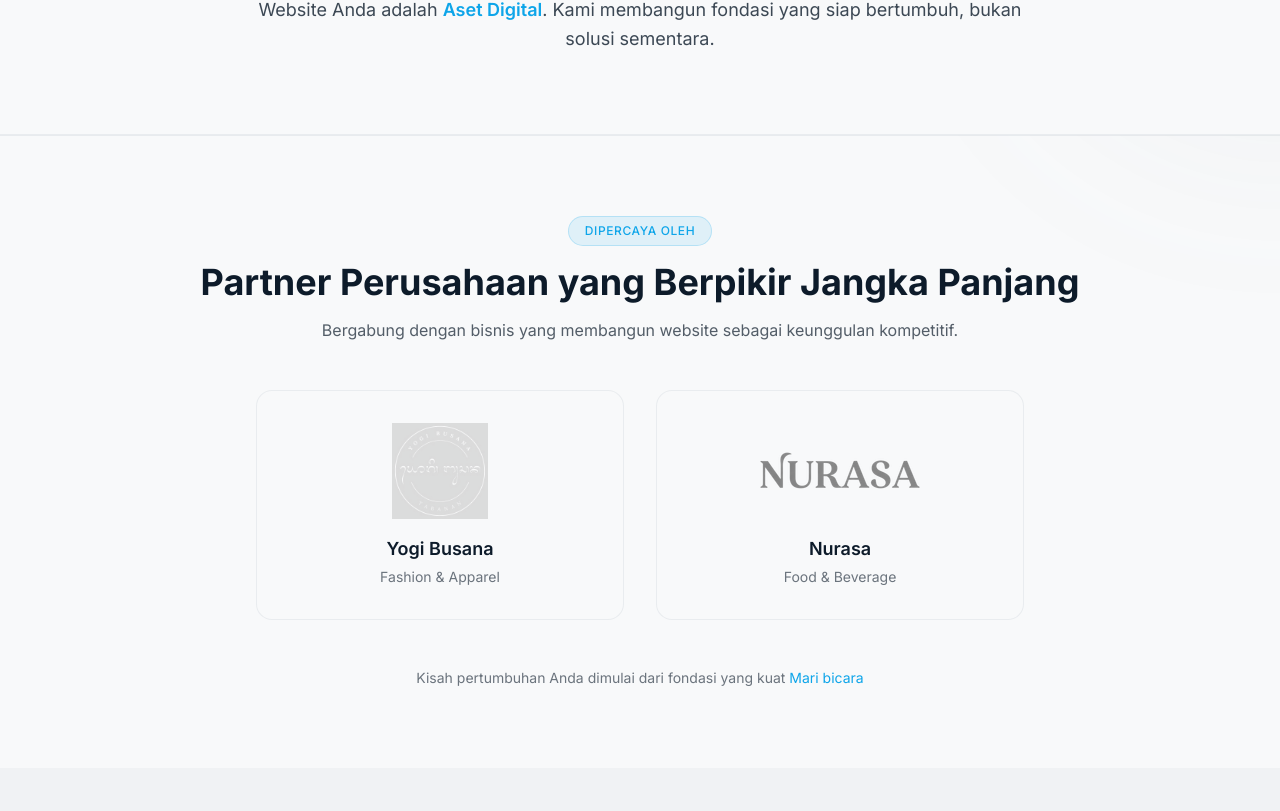
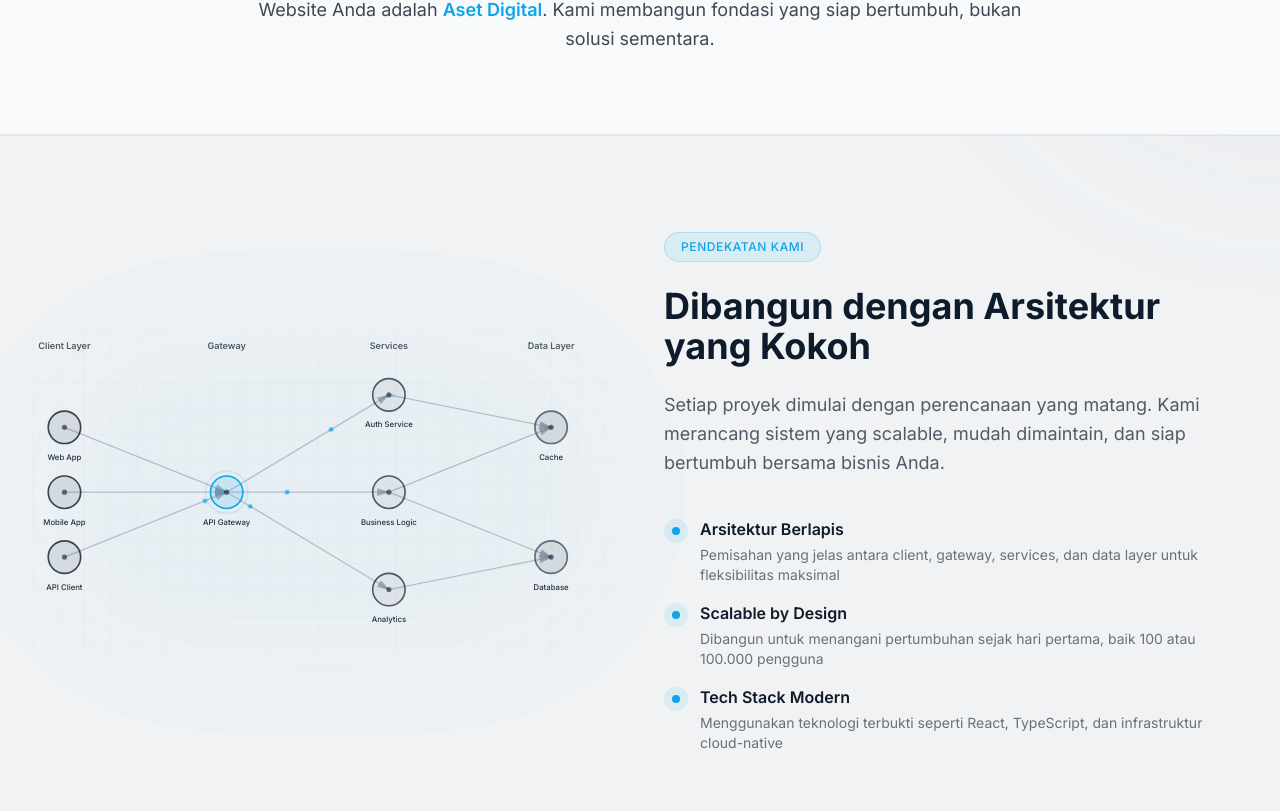
Before and after one commit to pilarlabsid/pilarlabs-landing, a React (Vite) app: page / in a window 1280 px wide. Shown: the part 909-1720 px from the top of the page. Built offline with nearby package versions, Linux system fonts and the light colour scheme.

Commit message:
feat: add How We Build section with architecture diagram

```diff
--- /dev/null
+++ b/src/components/sections/HowWeBuild.tsx
@@ -0,0 +1,82 @@
+import { useTranslation } from 'react-i18next'
+import { Container } from '@/components/layout/Container'
+import { motion } from 'framer-motion'
+import { ArchitectureDiagram } from '@/components/ui/ArchitectureDiagram'
+
+export function HowWeBuild() {
+    const { t } = useTranslation()
+
+    return (
+        <section className="py-24 bg-structural/5 border-y border-structural/10">
+            <Container>
+                <div className="grid lg:grid-cols-2 gap-12 items-center">
+                    {/* Left side - Architecture Diagram */}
+                    <motion.div
+                        initial={{ opacity: 0, x: -30 }}
+                        whileInView={{ opacity: 1, x: 0 }}
+                        viewport={{ once: true }}
+                        transition={{ duration: 0.8, ease: "easeOut" }}
+                        className="relative order-2 lg:order-1"
+                    >
+                        <div className="relative group">
+                            {/* Glow effect behind diagram */}
+                            <div className="absolute inset-0 bg-precision/10 blur-3xl rounded-full opacity-40 group-hover:opacity-60 transition-opacity duration-700" />
+
+                            {/* Interactive Architecture Diagram */}
+                            <div className="relative">
+                                <ArchitectureDiagram />
+                            </div>
+                        </div>
+                    </motion.div>
+
+                    {/* Right side - Content */}
+                    <motion.div
+                        initial={{ opacity: 0, x: 30 }}
+                        whileInView={{ opacity: 1, x: 0 }}
+                        viewport={{ once: true }}
+                        transition={{ duration: 0.8, ease: "easeOut" }}
+                        className="space-y-6 order-1 lg:order-2"
+                    >
+                        <div className="inline-block px-4 py-1.5 rounded-full bg-precision/10 border border-precision/20 text-precision text-xs font-medium uppercase tracking-wider">
+                            {t('howWeBuild.badge')}
+                        </div>
+
+                        <h2 className="text-3xl md:text-4xl font-bold text-calm">
+                            {t('howWeBuild.title')}
+                        </h2>
+
+                        <p className="text-lg text-calm/70 leading-relaxed">
+                            {t('howWeBuild.description')}
+                        </p>
+
+                        {/* Key Points */}
+                        <div className="space-y-4 pt-4">
+                            {(t('howWeBuild.points', { returnObjects: true }) as Array<{ title: string; description: string }>).map((point, index) => (
+                                <motion.div
+                                    key={index}
+                                    initial={{ opacity: 0, y: 10 }}
+                                    whileInView={{ opacity: 1, y: 0 }}
+                                    viewport={{ once: true }}
+                                    transition={{ duration: 0.5, delay: index * 0.1 }}
+                                    className="flex gap-3"
+                                >
+                                    <div className="flex-shrink-0 w-6 h-6 rounded-full bg-precision/10 flex items-center justify-center mt-0.5">
+                                        <div className="w-2 h-2 rounded-full bg-precision" />
+                                    </div>
+                                    <div>
+                                        <h3 className="font-semibold text-calm mb-1">
+                                            {point.title}
+                                        </h3>
+                                        <p className="text-sm text-calm/60">
+                                            {point.description}
+                                        </p>
+                                    </div>
+                                </motion.div>
+                            ))}
+                        </div>
+                    </motion.div>
+                </div>
+            </Container>
+        </section>
+    )
+}
--- a/src/locales/en/translation.json
+++ b/src/locales/en/translation.json
@@ -31,6 +31,25 @@
             "Create an e-commerce platform with seamless checkout",
             "Develop a custom CRM system for my sales team",
             "I want a mobile-responsive website that loads instantly"
+        ]
+    },
+    "howWeBuild": {
+        "badge": "Our Approach",
+        "title": "Built on Solid Architecture",
+        "description": "Every project starts with careful planning. We design systems that are scalable, maintainable, and ready to grow with your business.",
+        "points": [
+            {
+                "title": "Layered Architecture",
+                "description": "Clean separation between client, gateway, services, and data layers for maximum flexibility"
+            },
+            {
+                "title": "Scalable by Design",
+                "description": "Built to handle growth from day one, whether it's 100 or 100,000 users"
+            },
+            {
+                "title": "Modern Tech Stack",
+                "description": "Using proven technologies like React, TypeScript, and cloud-native infrastructure"
+            }
         ]
     },
     "positioning": {
--- a/src/locales/id/translation.json
+++ b/src/locales/id/translation.json
@@ -31,6 +31,25 @@
             "Buat platform e-commerce dengan checkout yang lancar",
             "Kembangkan sistem CRM khusus untuk tim sales saya",
             "Saya mau website mobile-responsive yang loading-nya cepat"
+        ]
+    },
+    "howWeBuild": {
+        "badge": "Pendekatan Kami",
+        "title": "Dibangun dengan Arsitektur yang Kokoh",
+        "description": "Setiap proyek dimulai dengan perencanaan yang matang. Kami merancang sistem yang scalable, mudah dimaintain, dan siap bertumbuh bersama bisnis Anda.",
+        "points": [
+            {
+                "title": "Arsitektur Berlapis",
+                "description": "Pemisahan yang jelas antara client, gateway, services, dan data layer untuk fleksibilitas maksimal"
+            },
+            {
+                "title": "Scalable by Design",
+                "description": "Dibangun untuk menangani pertumbuhan sejak hari pertama, baik 100 atau 100.000 pengguna"
+            },
+            {
+                "title": "Tech Stack Modern",
+                "description": "Menggunakan teknologi terbukti seperti React, TypeScript, dan infrastruktur cloud-native"
+            }
         ]
     },
     "positioning": {
--- a/src/pages/Home.tsx
+++ b/src/pages/Home.tsx
@@ -3,6 +3,7 @@ import { useTranslation } from 'react-i18next'
 import { pageSEO } from '@/config/seo-config'
 import { Hero } from '@/components/sections/Hero'
 import { Positioning } from '@/components/sections/Positioning'
+import { HowWeBuild } from '@/components/sections/HowWeBuild'
 import { TrustedBy } from '@/components/sections/TrustedBy'
 import { Problem } from '@/components/sections/Problem'
 import { ServicesPreview } from '@/components/sections/ServicesPreview'
@@ -24,6 +25,7 @@ export function Home() {
             />
             <Hero />
             <Positioning />
+            <HowWeBuild />
             <TrustedBy />
             <Problem />
             <ServicesPreview />
```
